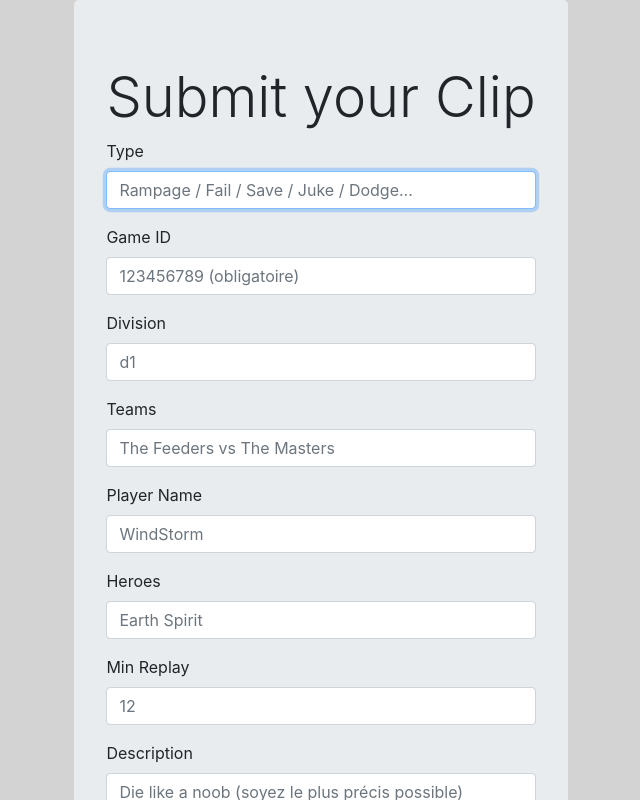
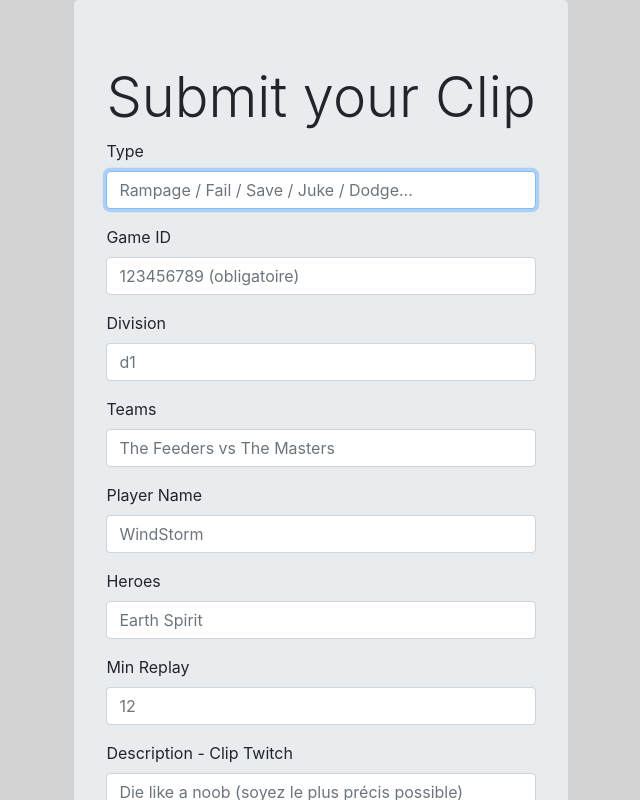
Before and after one commit to windstormdota/dota-windstrom, a React (Create React App) app: page / in a window 1280 px wide. Shown: the top 800 px of the page, without its empty margins (319-959 px from the left). Built offline with nearby package versions, Linux system fonts and the light colour scheme.

Commit message:
Update App.js

```diff
--- a/src/App.js
+++ b/src/App.js
@@ -99,7 +99,7 @@ function App () {
               <input className='form-control' type="text" id="min replay" name="min replay" required value={minReplay} onChange={handleMinReplayChange} placeholder="12" />
             </FormGroup>
             <FormGroup>
-              <FormLabel htmlFor="description">Description</FormLabel>
+              <FormLabel htmlFor="description">Description - Clip Twitch</FormLabel>
               <textarea className='form-control' id="description" name="Description - Clip Twitch" required value={description} onChange={handleDescriptionChange} placeholder="Die like a noob (soyez le plus précis possible)" />
             </FormGroup>
             <FormGroup className="text-center">
```
